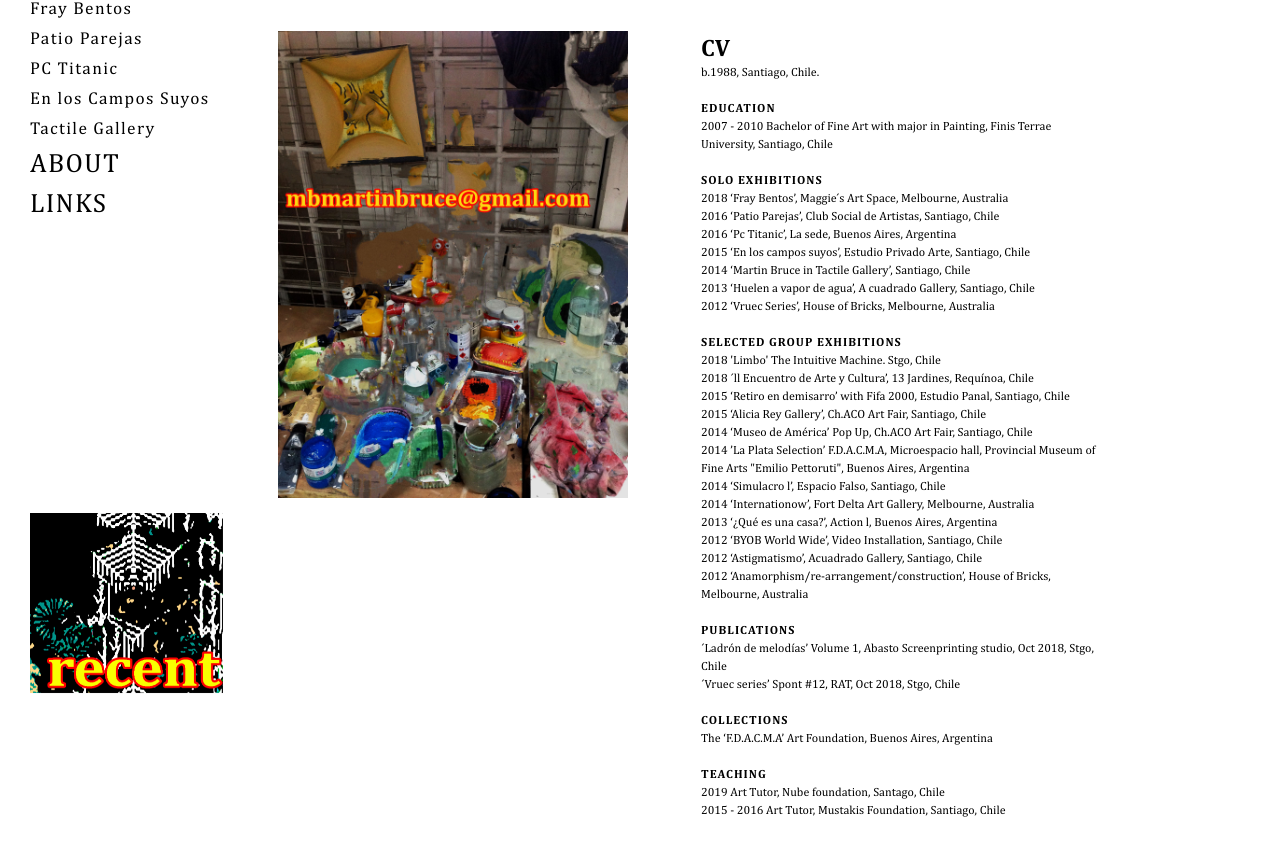
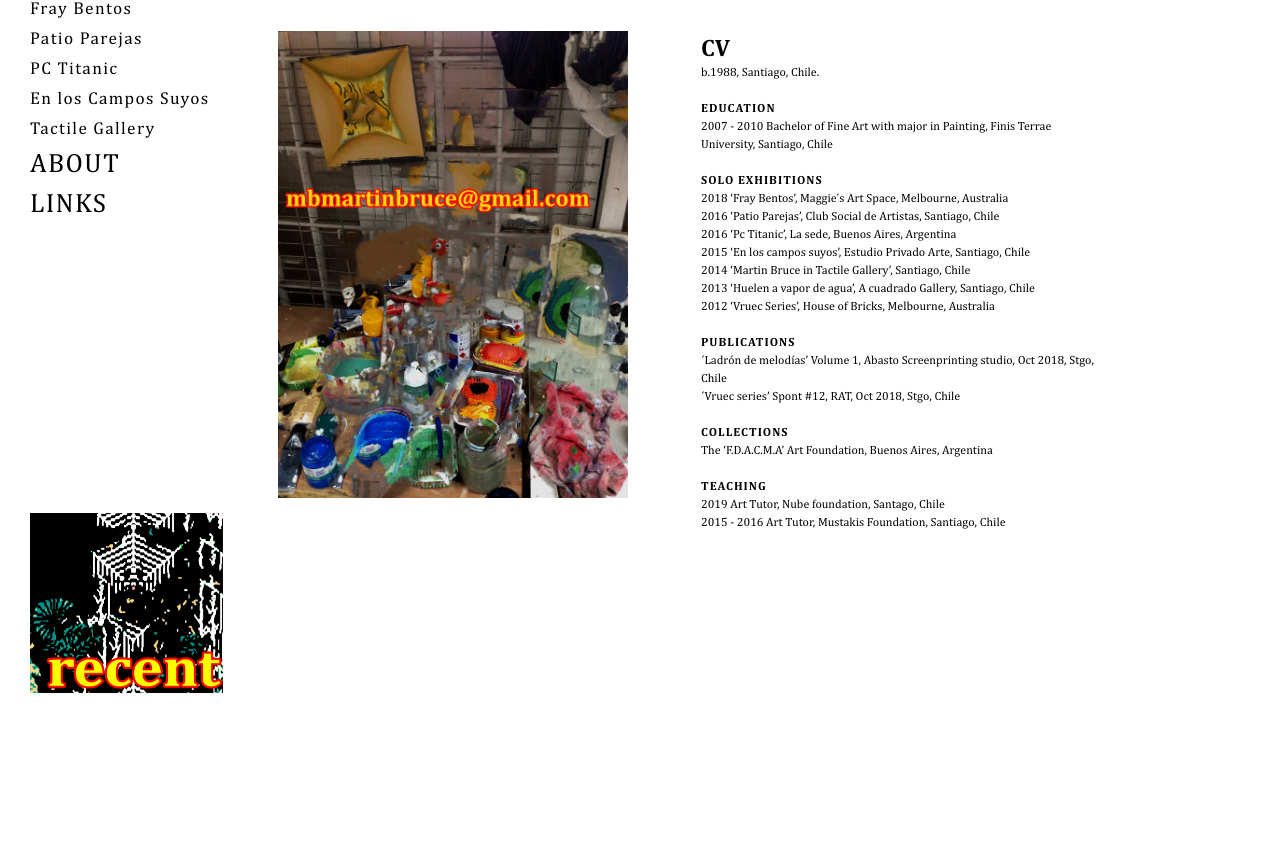
Before and after one commit to MartinBruceStudio/MARTINBACKUP.github.io, a plain HTML site: page About.html in a window 1280 px wide. Shown: the part 72-928 px from the top of the page. After the commit the page ends 800 px from the top, so only its background shows below. Drawn offline with Linux system fonts and the light colour scheme.

Commit message:
fuera selected exhibitons

```diff
--- a/About.html
+++ b/About.html
@@ -59,20 +59,6 @@ b.1988, Santiago, Chile.<br><br>
 2013 ‘Huelen a vapor de agua’, A cuadrado Gallery, Santiago, Chile<br>
 2012 ‘Vruec Series’, House of Bricks, Melbourne, Australia<br><br>
 
-<b>SELECTED GROUP EXHIBITIONS</b><br>
-2018 'Limbo' The Intuitive Machine. Stgo, Chile<br>
-2018 ´ll Encuentro de Arte y Cultura’, 13 Jardines, Requínoa, Chile<br>
-2015 ‘Retiro en demisarro’ with Fifa 2000, Estudio Panal, Santiago, Chile<br>
-2015 ‘Alicia Rey Gallery’, Ch.ACO Art Fair, Santiago, Chile<br>
-2014 ‘Museo de América’ Pop Up, Ch.ACO Art Fair, Santiago, Chile<br>
-2014 ’La Plata Selection’ F.D.A.C.M.A, Microespacio hall, Provincial Museum of Fine Arts "Emilio Pettoruti", Buenos Aires, Argentina<br>
-2014 ‘Simulacro l’, Espacio Falso, Santiago, Chile<br>
-2014 ‘Internationow’, Fort Delta Art Gallery, Melbourne, Australia<br>
-2013 ‘¿Qué es una casa?’, Action l, Buenos Aires, Argentina<br>
-2012 ‘BYOB World Wide’, Video Installation, Santiago, Chile<br>
-2012 ‘Astigmatismo’, Acuadrado Gallery, Santiago, Chile<br>
-2012 ‘Anamorphism/re-arrangement/construction’, House of Bricks, Melbourne, Australia<br><br>
-
 <b>PUBLICATIONS</b><br>
 ´Ladrón de melodías’ Volume 1, Abasto Screenprinting studio, Oct 2018, Stgo, Chile<br>
 ´Vruec series’ Spont #12, RAT, Oct 2018, Stgo, Chile<br><br>
```
